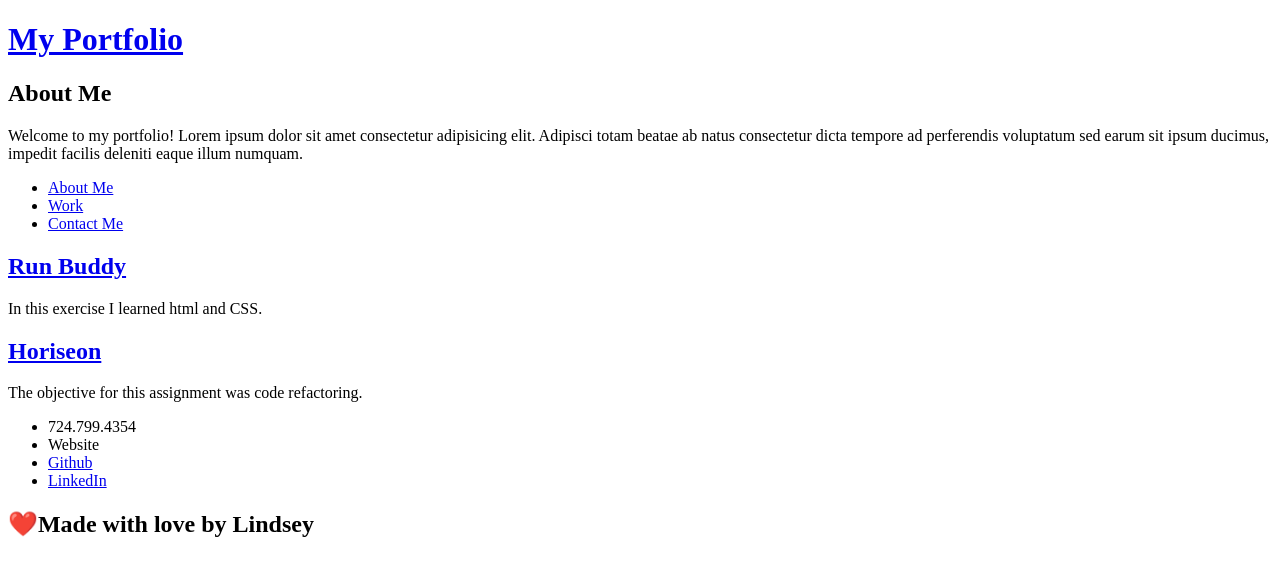
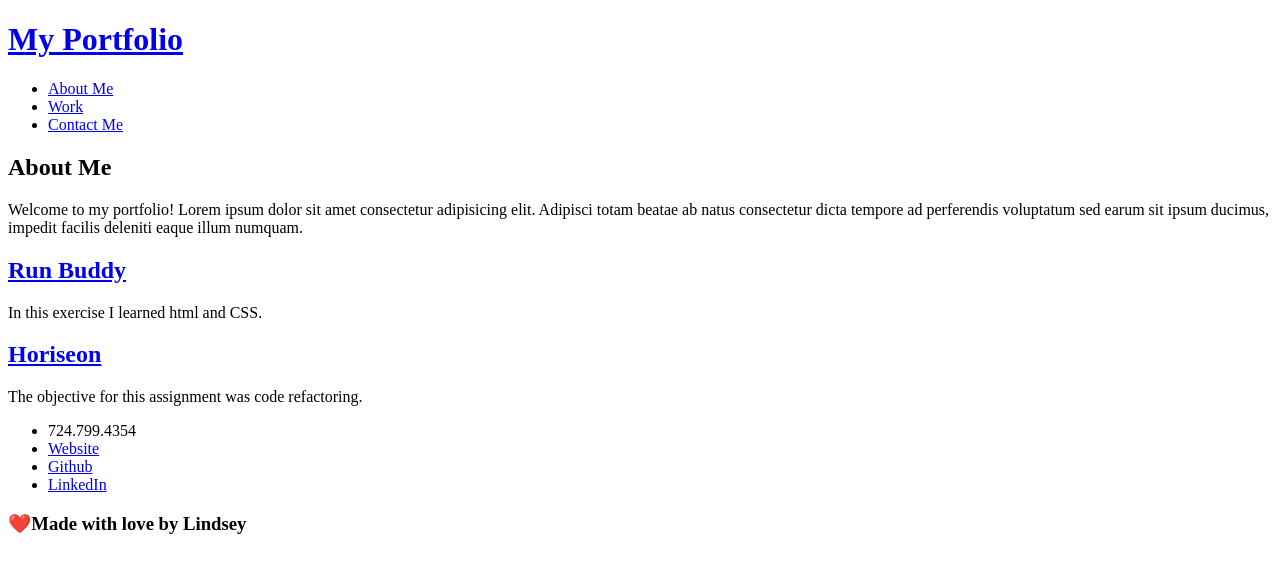
Before and after one commit to ElleAK/Portfolio, a plain HTML site: page index.hmtl.html in a window 1280 px wide. Drawn offline with Linux system fonts and the light colour scheme.

Commit message:
update html

```diff
--- a/index.hmtl.html
+++ b/index.hmtl.html
@@ -12,13 +12,7 @@
                 <a href="/">My Portfolio</a>
             </h1>
 <!--About Me, Work, Contact Me-->
-            <div>
-                <h2>About Me</h2>
-                <p>Welcome to my portfolio! Lorem ipsum dolor sit amet consectetur adipisicing elit.
-                    Adipisci totam beatae ab natus consectetur dicta
-                    tempore ad perferendis voluptatum sed earum sit ipsum ducimus,
-                    impedit facilis deleniti eaque illum numquam.</p>
-            </div>
+
             <nav>
                 <ul>
                     <li>
@@ -34,6 +28,14 @@
             </nav>
         </header>
 <!--Work-->
+
+<div>
+    <h2>About Me</h2>
+    <p>Welcome to my portfolio! Lorem ipsum dolor sit amet consectetur adipisicing elit.
+        Adipisci totam beatae ab natus consectetur dicta
+        tempore ad perferendis voluptatum sed earum sit ipsum ducimus,
+        impedit facilis deleniti eaque illum numquam.</p>
+</div>
         <section>
             <div>
                 <h2><a href="https://elleak.github.io/run-buddy/">Run Buddy</a></h2>
@@ -57,7 +59,7 @@
                     724.799.4354
                 </li>
                 <li>
-                    Website
+                   <a href="https://elleak.github.io/Portfolio/"> Website</a>
                 </li>
                 <li>
                     <a href="https://github.com/ElleAK">Github</a>
@@ -69,7 +71,7 @@
         </section>
 
         <footer>
-            <h2>❤️Made with love by Lindsey</h2>
+            <h3>❤️Made with love by Lindsey</h3>
         </footer>
 
     </body>
```
